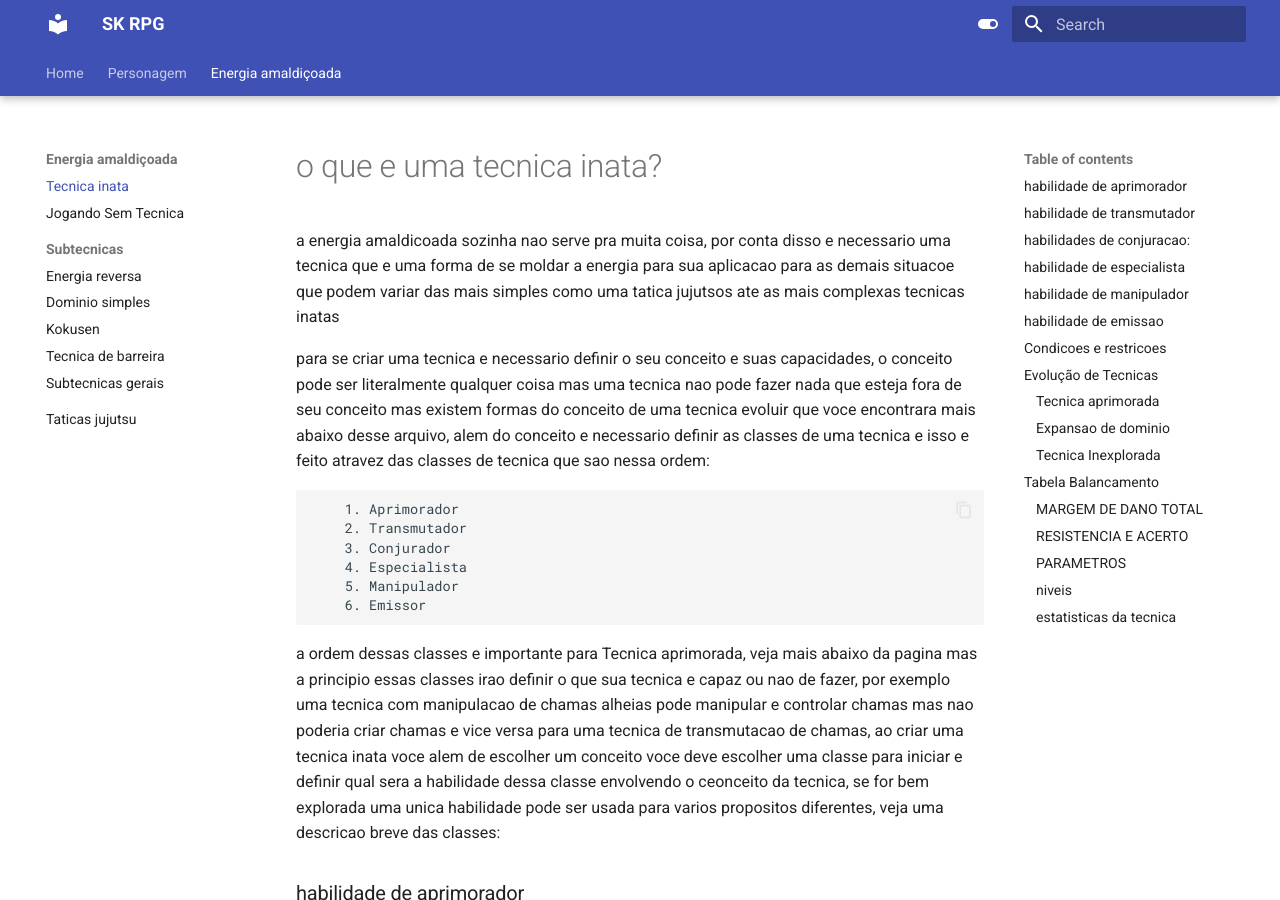
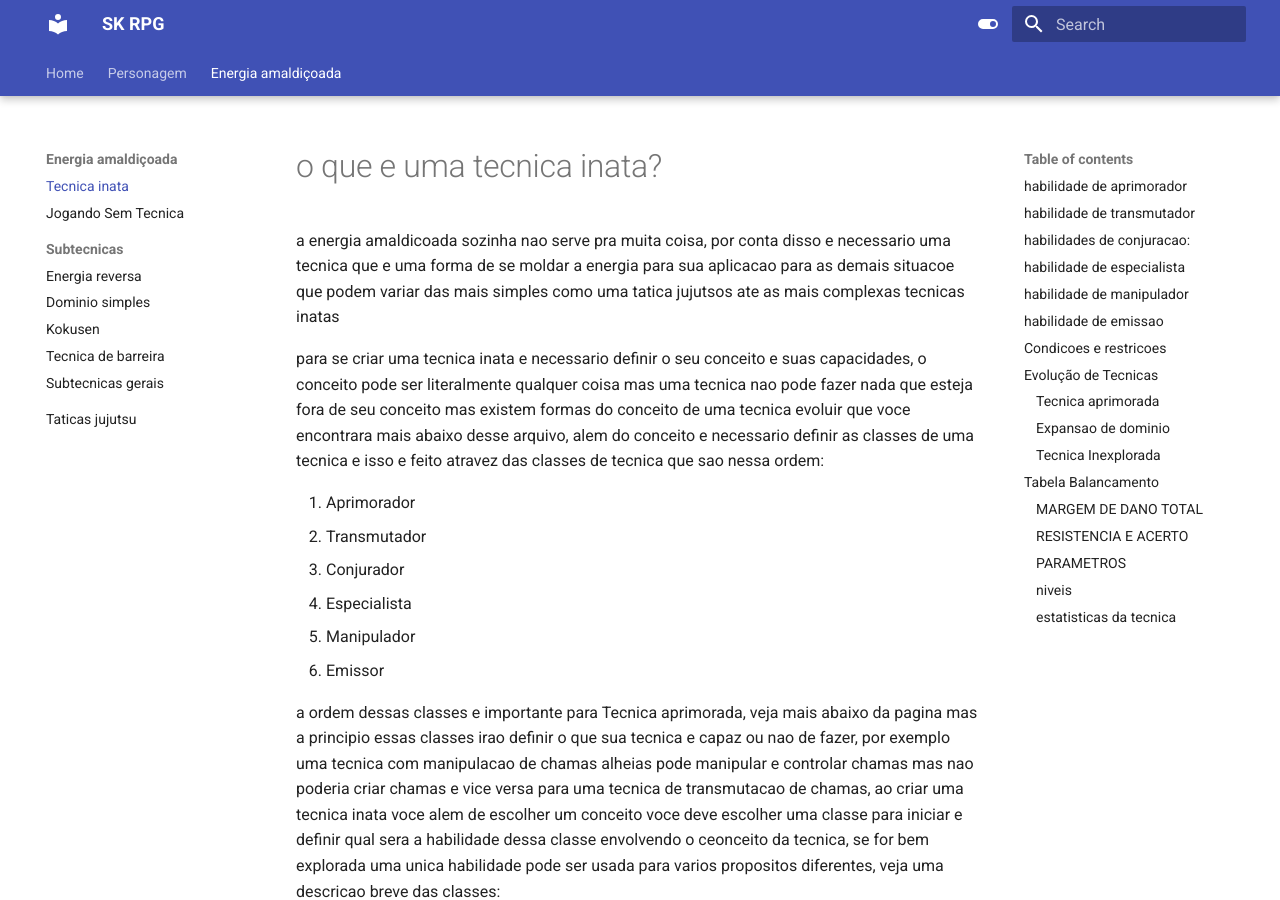
Before and after one commit to nerdolagens/SK-RPG-docs, an MkDocs documentation site: the page built from docs/cursedEnergy/inata.md, in a window 1280 px wide and 900 px high. Built offline with MkDocs 1.6.1 and Material for MkDocs 9.7.7, drawn with Linux system fonts in a browser that asks for light colours; some of the changed text lies outside the part shown.

Commit message:
Update inata.md

```diff
--- a/docs/cursedEnergy/inata.md
+++ b/docs/cursedEnergy/inata.md
@@ -2,14 +2,14 @@
 
 a energia amaldicoada sozinha nao serve pra muita coisa, por conta disso e necessario uma tecnica que e uma forma de se moldar a energia para sua aplicacao para as demais situacoe que podem variar das mais simples como uma tatica jujutsos ate as mais complexas tecnicas inatas
 
-para se criar uma tecnica e necessario definir o seu conceito e suas capacidades, o conceito pode ser literalmente qualquer coisa mas uma tecnica nao pode fazer nada que esteja fora de seu conceito mas existem formas do conceito de uma tecnica evoluir que voce encontrara mais abaixo desse arquivo, alem do conceito e necessario definir as classes de uma tecnica e isso e feito atravez das classes de tecnica que sao nessa ordem:
+para se criar uma tecnica inata e necessario definir o seu conceito e suas capacidades, o conceito pode ser literalmente qualquer coisa mas uma tecnica nao pode fazer nada que esteja fora de seu conceito mas existem formas do conceito de uma tecnica evoluir que voce encontrara mais abaixo desse arquivo, alem do conceito e necessario definir as classes de uma tecnica e isso e feito atravez das classes de tecnica que sao nessa ordem:
 
-        1. Aprimorador
-        2. Transmutador
-        3. Conjurador
-        4. Especialista
-        5. Manipulador
-        6. Emissor
+1. Aprimorador
+2. Transmutador
+3. Conjurador
+4. Especialista
+5. Manipulador
+6. Emissor
 
 a ordem dessas classes e importante para Tecnica aprimorada, veja mais abaixo da pagina mas a principio essas classes irao definir o que sua tecnica e capaz ou nao de fazer, por exemplo uma tecnica com manipulacao de chamas alheias pode manipular e controlar chamas mas nao poderia criar chamas e vice versa para uma tecnica de transmutacao de chamas, ao criar uma tecnica inata voce alem de escolher um conceito voce deve escolher uma classe para iniciar e definir qual sera a habilidade dessa classe envolvendo o ceonceito da tecnica, se for bem explorada uma unica habilidade pode ser usada para varios propositos diferentes, veja uma descricao breve das classes:
 
@@ -97,10 +97,10 @@ uma caracteristica importante sobre as condicoes e que elas podem ser adicionada
 
 assim como seu personagem fica mais forte subindo de nivel sua tecnica tambem fica, veja abaixo os ganhos de evolucao de tecnica
 
-        NEX 25% - tecnica despertada. voce desperta e sua tecnica inata e pode criar-la
-        NEX 50% - tecnica aprimorada. sua tecnica se torna mais poderosa
-        NEX 75% - escolha entre expansao de dominio ou tecnica inexplorada
-        NEX 99% - tecnica maxima. o auge que uma tecnica inata consegue chegar
+- NEX 25% - tecnica despertada. voce desperta e sua tecnica inata e pode criar-la
+- NEX 50% - tecnica aprimorada. sua tecnica se torna mais poderosa
+- NEX 75% - escolha entre expansao de dominio ou tecnica inexplorada
+- NEX 99% - tecnica maxima. o auge que uma tecnica inata consegue chegar
 
 ### Tecnica aprimorada
 
```
Also changed, not shown: other parts of docs/cursedEnergy/inata.md (+2 -2 lines).
